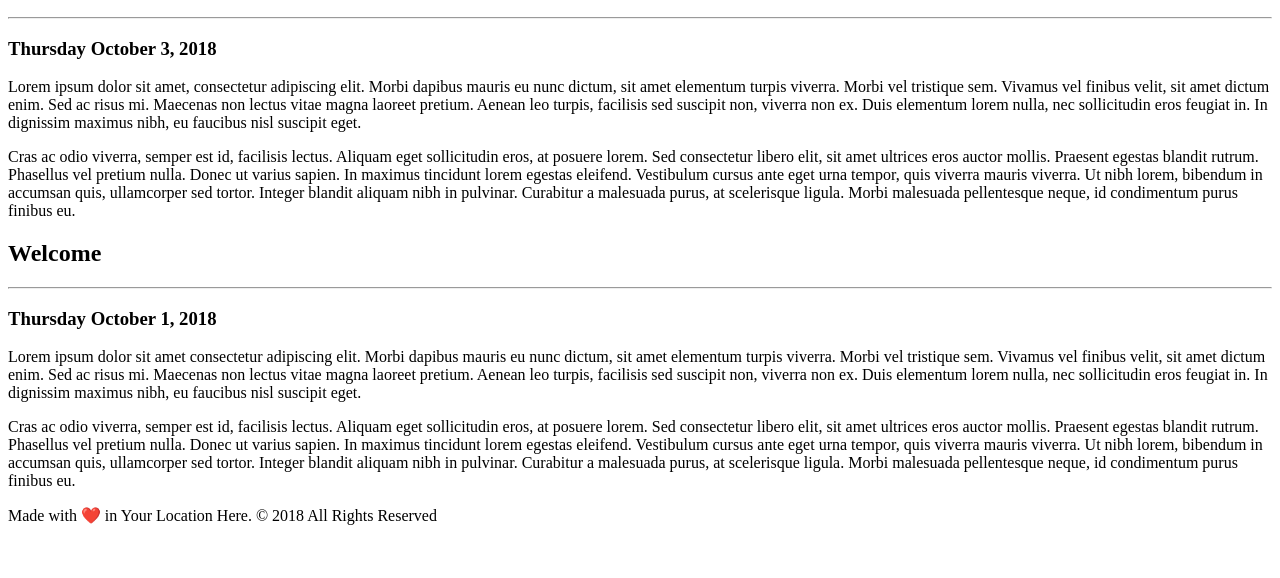
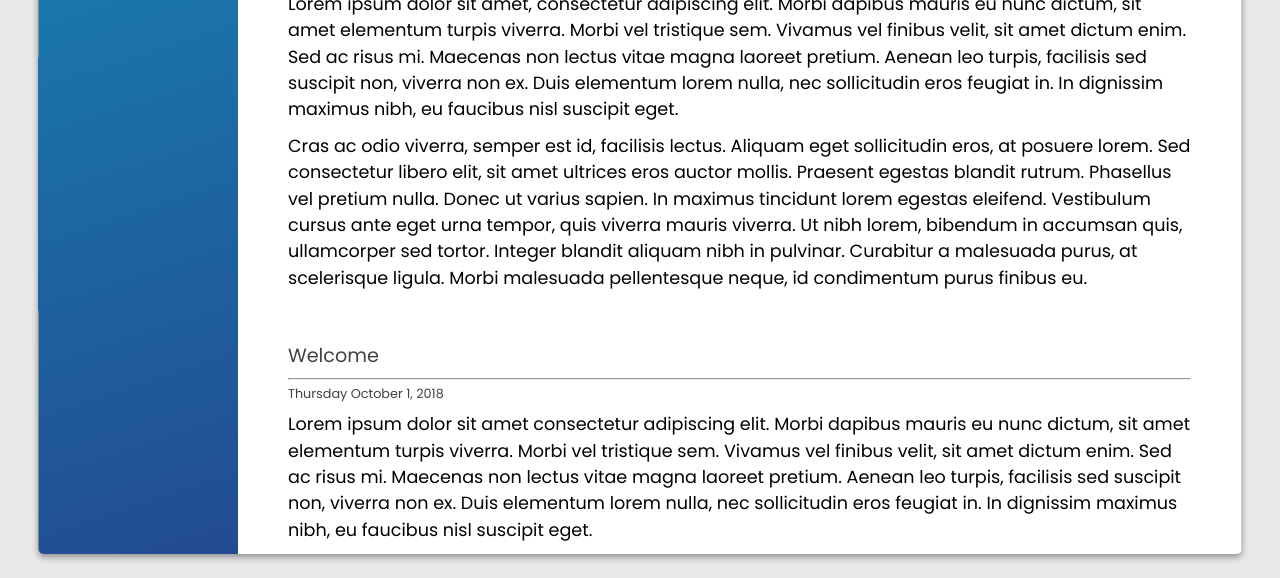
Before and after one commit to curokai/personal-blog, a plain HTML site: page index.html in a window 1280 px wide. Shown: the part 222-800 px from the top of the page. Drawn offline with nearby package versions, Linux system fonts and the light colour scheme.

Commit message:
Add completed style.css file

```diff
--- a/index.html
+++ b/index.html
@@ -4,10 +4,12 @@
    <meta charset="UTF-8" />
    <meta name="viewport" content="width=device-width, initial-scale=1.0" />
    <meta http-equiv="X-UA-Compatible" content="ie=edge" />
+   <link rel="stylesheet" href="https://cdnjs.cloudflare.com/ajax/libs/meyer-reset/2.0/reset.min.css"/>
    <link
      rel="stylesheet"
      href="https://use.fontawesome.com/releases/v5.4.1/css/all.css"
    />
+   <link rel="stylesheet" href="assets/css/style.css"/>
    <title>Aichurek - Web Developer</title>
  </head>
  <body>
```
